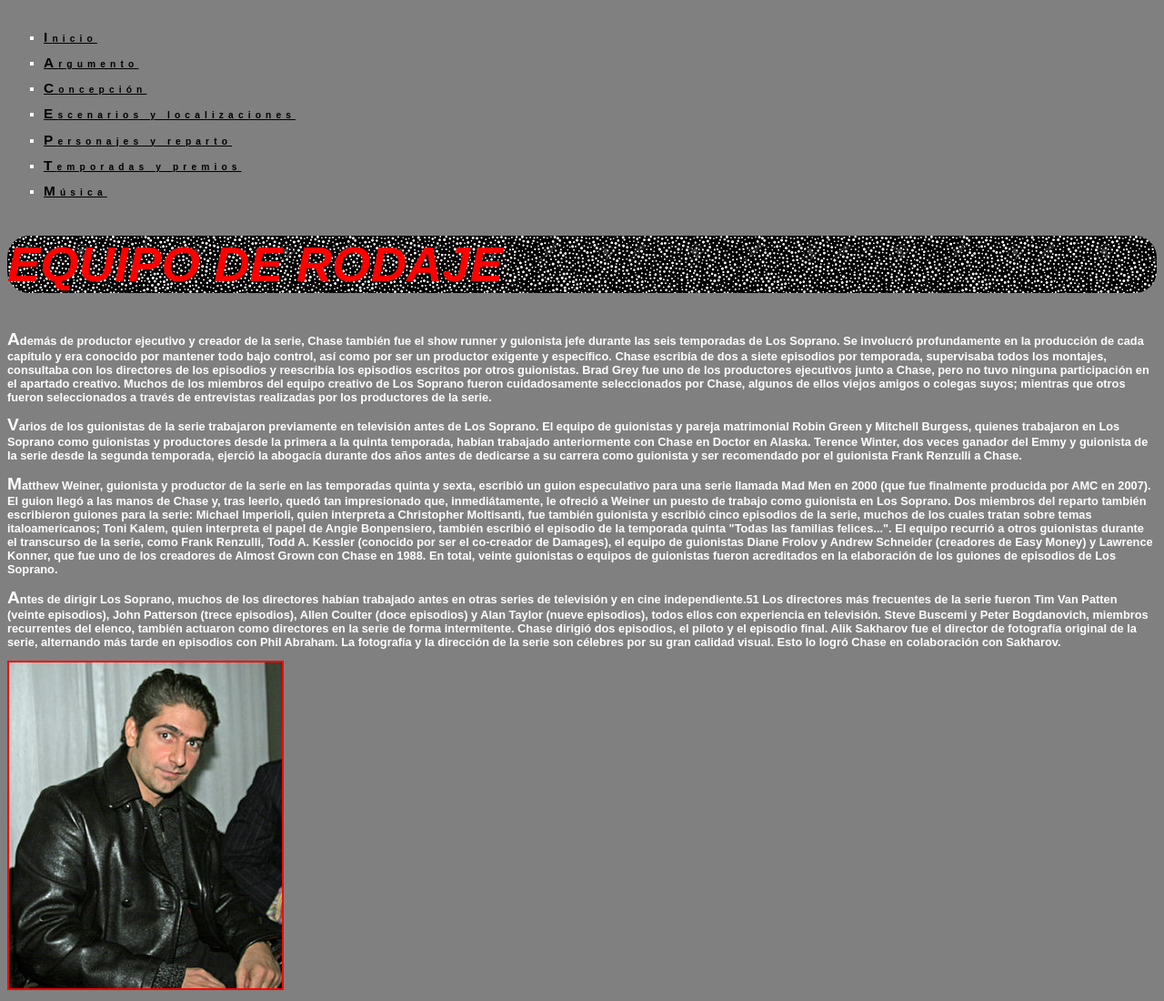
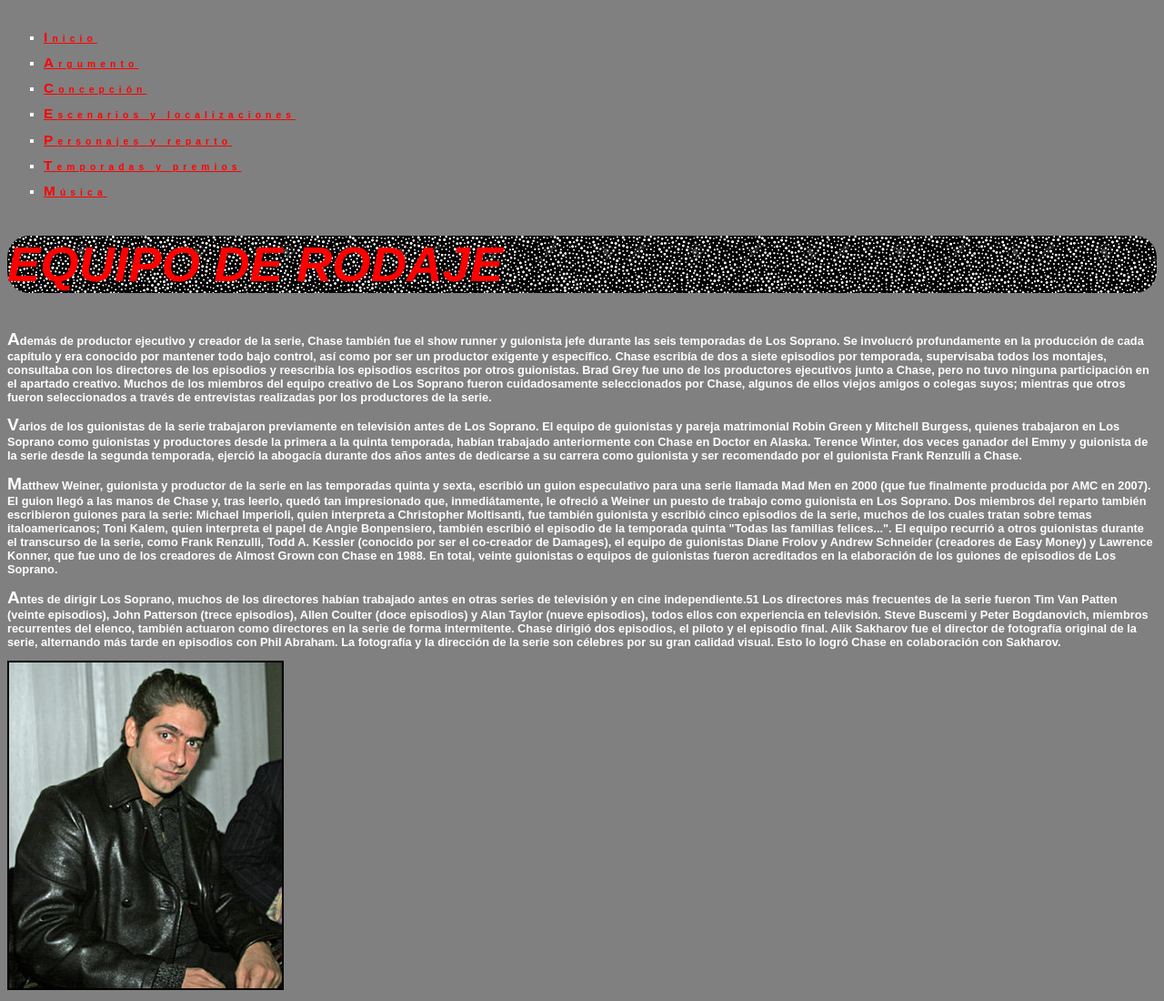
Before and after one commit to UO265336/UO265336.github.io, a plain HTML site: page equipo.html in a window 1280 px wide. Shown: the part 240-1340 px from the top of the page at 91% size. Drawn offline with Linux system fonts and the light colour scheme.

Commit message:
update e

```diff
--- a/estilo.css
+++ b/estilo.css
@@ -20,9 +20,7 @@ h1,h2,h3,h4,h5,h6{
 
 /* a=0 b=0 c=1 -> Especifidad= 1*/
 h1{
-   text-align: justify;
   font-stretch: expanded;
-   color:red;
    font-size: 4em;
    letter-spacing: 0.5em;
    border-radius: 0.2em;
@@ -79,7 +77,7 @@ p::first-letter {
 
 /* a=0 b=1 c=1 -> Especifidad= 11*/
 a:link{
-   color: black;
+   color: red;
 }
 
 /* a=0 b=1 c=1 -> Especifidad= 11*/
@@ -111,7 +109,6 @@ a{
 /* a=0 b=0 c=1 -> Especifidad= 1*/
 img{
    border: black 2px solid;
-   border-color:red;
 }
 
 /* a=0 b=0 c=2 -> Especifidad= 2*/
```
